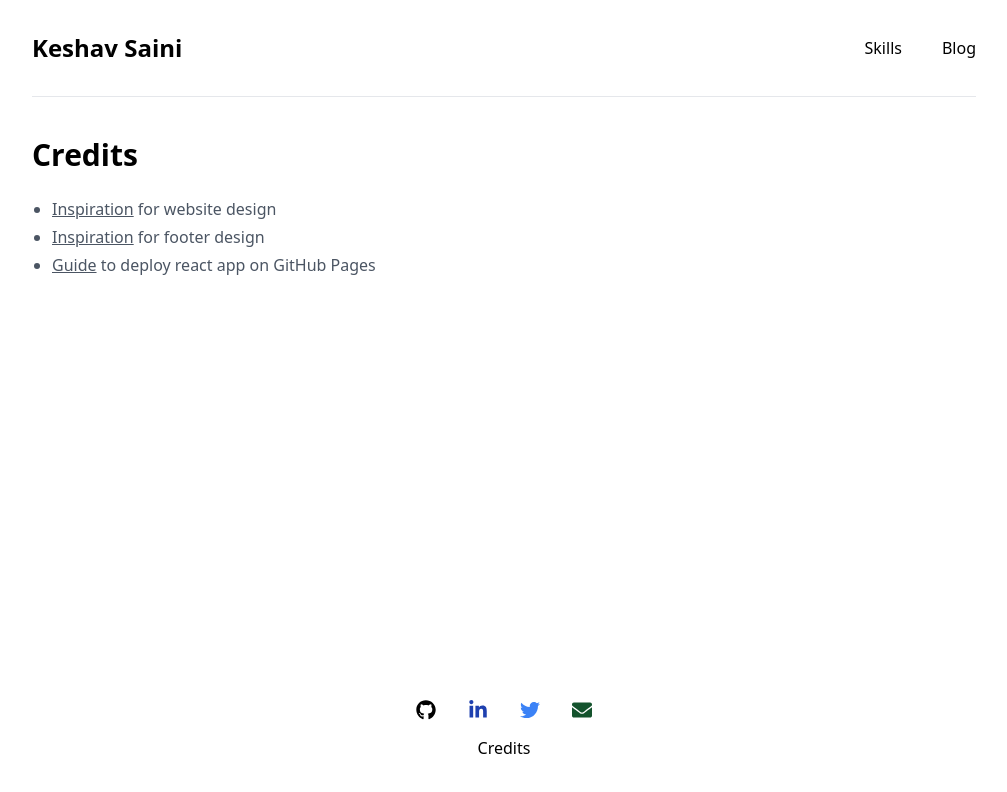
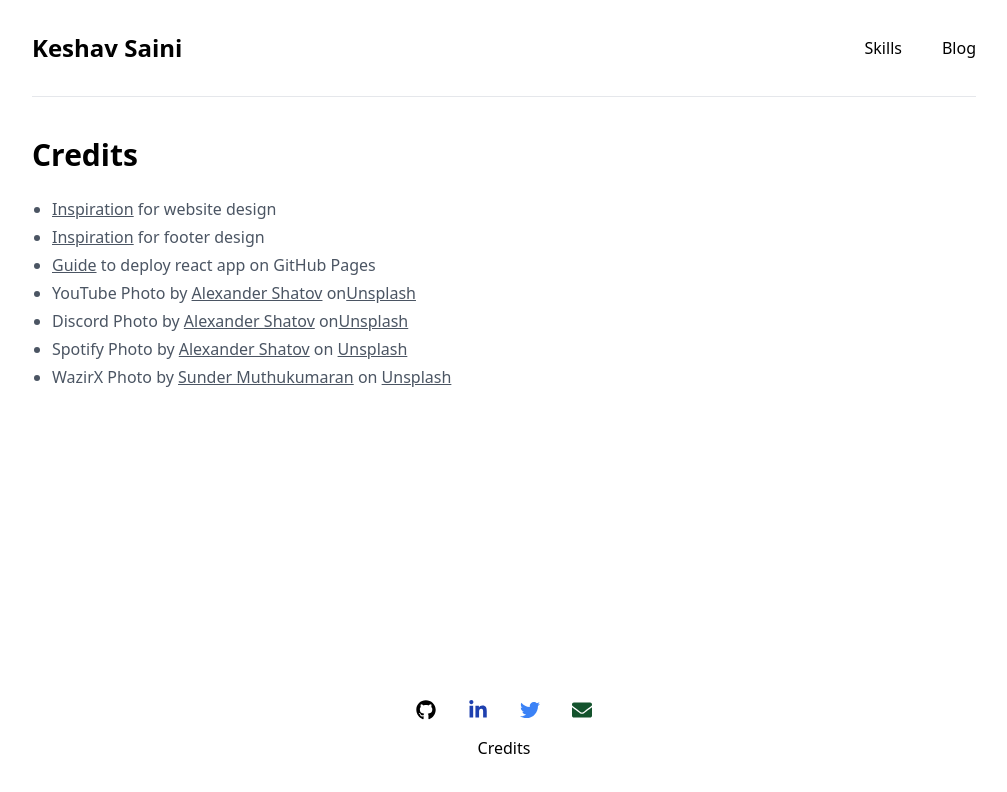
Before and after one commit to professor91/keshav-saini, a React (Create React App) app: page /credits in a window 1280 px wide. Shown: the top 792 px of the page, without its empty margins (136-1143 px from the left). Built offline with nearby package versions, Linux system fonts and the light colour scheme.

Commit message:
added credits for images

```diff
--- a/src/components/Credits.js
+++ b/src/components/Credits.js
@@ -17,6 +17,7 @@ function Credits () {
                         <a
                             className="underline"
                             target={"_blank"}
+                            rel="noreferrer"
                             href="https://thenumbat.github.io/">
                             Inspiration
                         </a> for website design
@@ -26,6 +27,7 @@ function Credits () {
                         <a
                             className="underline"
                             target={"_blank"}
+                            rel="noreferrer"
                             href="https://www.youtube.com/watch?v=zdGZ-NdhDuo&list=PLPxc0y7j97c5U1DHWDr4ZDKRgu8wlKdsi&index=22&t=2110s">
                             Inspiration
                         </a> for footer design
@@ -35,9 +37,57 @@ function Credits () {
                         <a
                             className="underline"
                             target={"_blank"}
+                            rel="noreferrer"
                             href="https://betterprogramming.pub/how-to-host-your-react-app-on-github-pages-for-free-919ad201a4cb">
                             Guide
                         </a> to deploy react app on GitHub Pages
+                    </li>
+                    <li
+                        className="mb-1">
+                        <a
+                            href="https://unsplash.com/@alexbemore?utm_source=unsplash&utm_medium=referral&utm_content=creditCopyText">
+                            YouTube Photo by <span className="underline">Alexander Shatov</span> on
+                        </a>
+                        <a
+                            className="underline"
+                            href="https://unsplash.com/s/photos/youtube?utm_source=unsplash&utm_medium=referral&utm_content=creditCopyText">
+                            Unsplash
+                        </a>
+                    </li>
+
+                    <li
+                        className="mb-1">
+                        <a
+                            href="https://unsplash.com/@alexbemore?utm_source=unsplash&utm_medium=referral&utm_content=creditCopyText">
+                            Discord Photo by <span className="underline">Alexander Shatov</span> on
+                        </a>
+                        <a
+                            className="underline"
+                            href="https://unsplash.com/s/photos/discord?utm_source=unsplash&utm_medium=referral&utm_content=creditCopyText">
+                            Unsplash
+                        </a>
+                    </li>
+                    <li
+                        className="mb-1">
+                        <a
+                            href="https://unsplash.com/@alexbemore?utm_source=unsplash&utm_medium=referral&utm_content=creditCopyText">
+                            Spotify Photo by <span className="underline">Alexander Shatov</span> on </a>
+                        <a
+                            className="underline"
+                            href="https://unsplash.com/s/photos/spotify?utm_source=unsplash&utm_medium=referral&utm_content=creditCopyText">
+                            Unsplash
+                        </a>
+                    </li>
+                    <li
+                        className="mb-1">
+                        <a
+                            href="https://unsplash.com/es/@sunder_2k25?utm_source=unsplash&utm_medium=referral&utm_content=creditCopyText">
+                            WazirX Photo by <span className="underline">Sunder Muthukumaran</span> on </a>
+                        <a
+                            className="underline"
+                            href="https://unsplash.com/s/photos/wazirX?utm_source=unsplash&utm_medium=referral&utm_content=creditCopyText">
+                            Unsplash
+                        </a>
                     </li>
                 </ul>
             </div>
```
